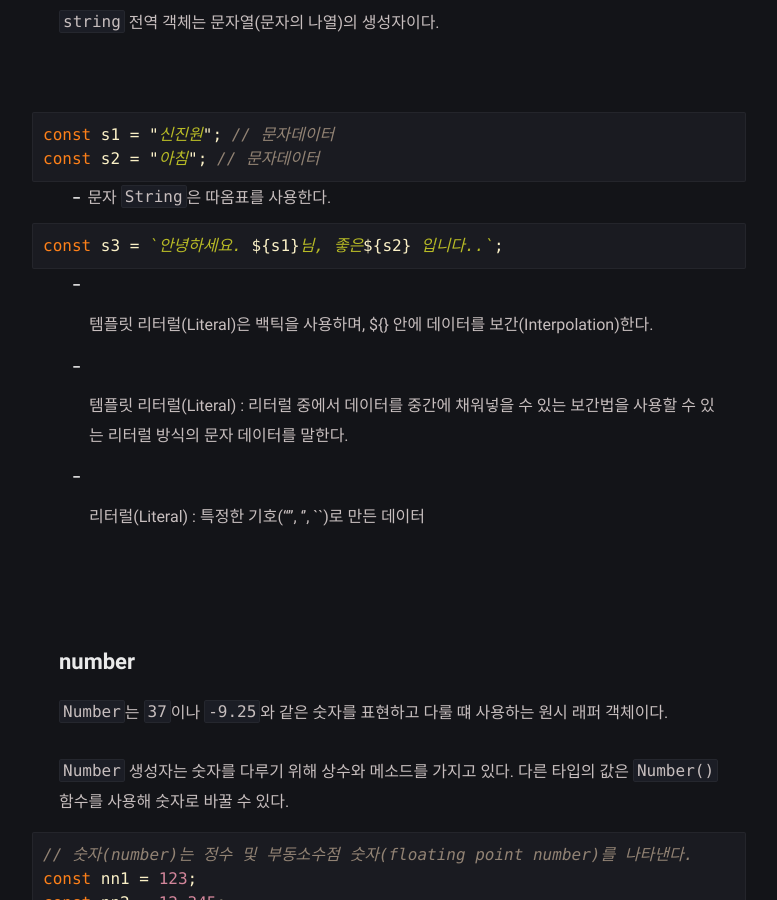
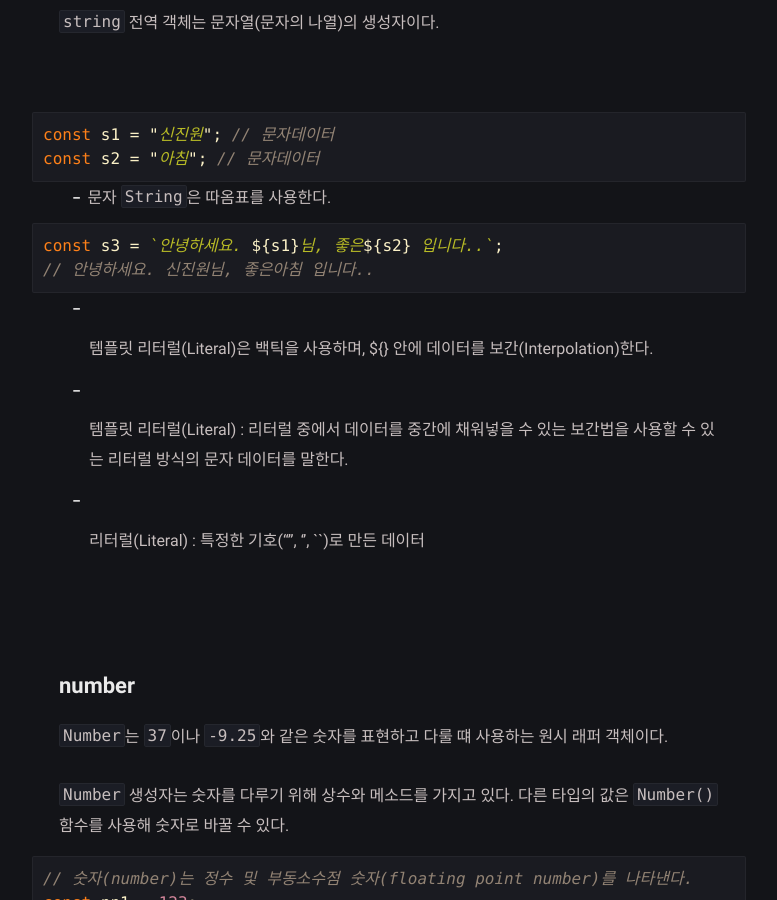
Before and after one commit to JinwonShen/JinwonShen.github.io, a Jekyll site: the page built from _posts/2024-12-04-posts-javascript-string,number/2024-12-04-posts-javascript-string,number.md, in a window 1280 px wide and 900 px high, scrolled down 530 px. Shown: the whole window, without its empty margins (251-1028 px from the left). Built offline with Jekyll 4.4.1, drawn with Linux system fonts in a browser that asks for light colours.

Commit message:
post javascript string, number

````diff
--- a/_posts/2024-12-04-posts-javascript-string,number/2024-12-04-posts-javascript-string,number.md
+++ b/_posts/2024-12-04-posts-javascript-string,number/2024-12-04-posts-javascript-string,number.md
@@ -29,6 +29,7 @@ const s2 = "아침"; // 문자데이터
 
 ```js
 const s3 = `안녕하세요. ${s1}님, 좋은${s2} 입니다..`;
+// 안녕하세요. 신진원님, 좋은아침 입니다..
 ```
 
 - 템플릿 리터럴(Literal)은 백틱을 사용하며, ${} 안에 데이터를 보간(Interpolation)한다.
````
